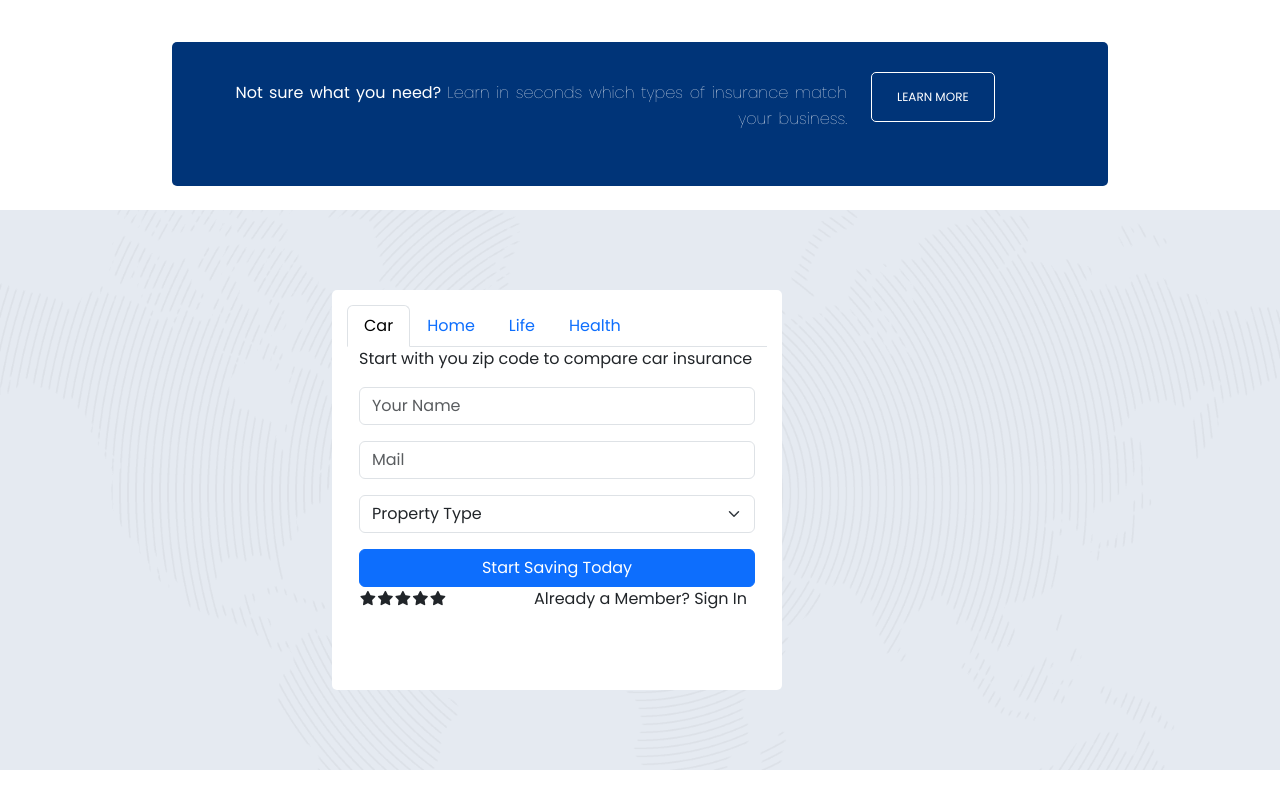
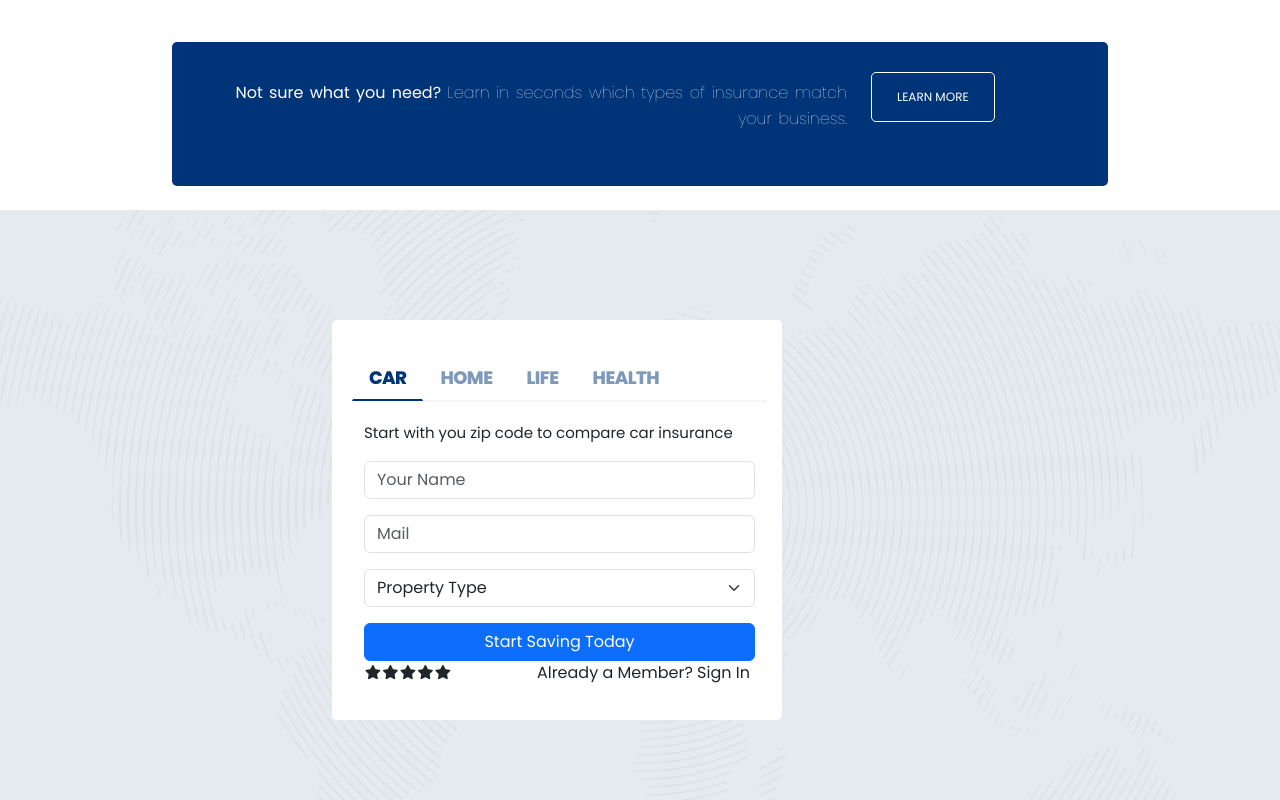
Before and after one commit to mohamedmahroofa/Insurance, an Angular app: page / in a window 1280 px wide. Shown: the part 1880-2680 px from the top of the page. Before the commit the page ends 2650 px from the top, so only its background shows below. Built offline with nearby package versions, Linux system fonts and the light colour scheme.

Commit message:
add the correct font color in the contact form NAV.

```diff
--- a/src/app/info/info.component.css
+++ b/src/app/info/info.component.css
@@ -94,9 +94,39 @@
 
 .zipcode{
   border-radius: 5px;
-  padding: 15px;
+  padding: 35px 15px 20px 20px;
   background-color: #fff;
   width: 450px;
   height: 400px;
+  margin-top: 30px;
 }
+
+#contactform ul.nav-tabs{
+  border-radius: 0;
+  border-width: 0;
+  border-bottom: 2px solid #f5f5f5;
+  margin-bottom: 20px;
+}
+
+#contactform .nav-tabs .nav-link{
+  text-transform: uppercase;
+  font-size: 18px;
+  font-weight: 800;
+  letter-spacing: -0.56px;
+  border-color: transparent;
+  color: #7f99bb;
+}
+
+#contactform .nav-tabs .nav-link.active{
+  color: #003478;
+  border-bottom: 2px solid #003478;
+}
+
+.tab-content p.form-title{
+  font-size: 15px;
+  text-align: justify;
+  font-weight: 400;
+  /* letter-spacing: 2px; */
+}
+
 /* Contact Form ends */
```
